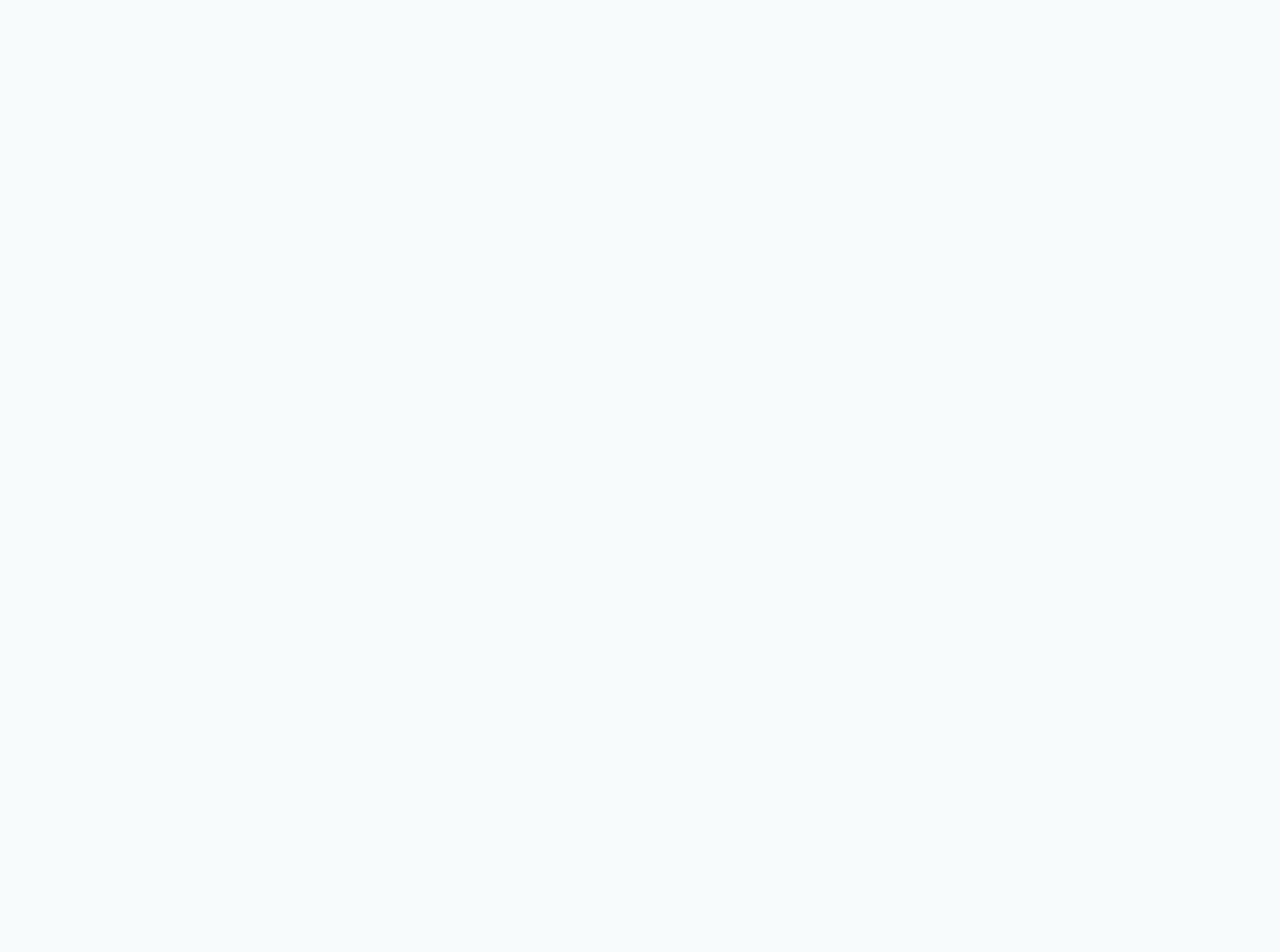
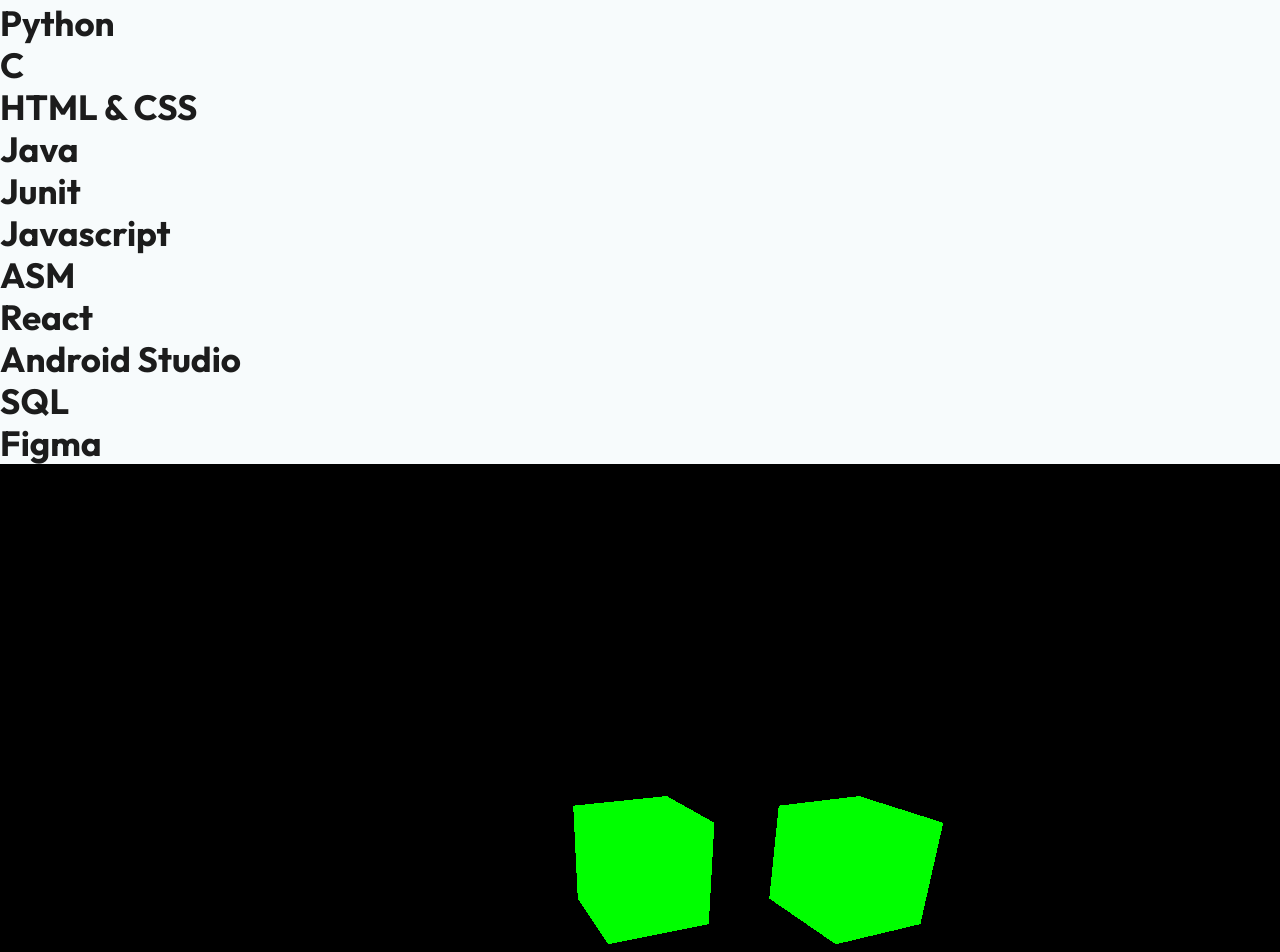
Before and after one commit to NimaShariatz/profile_page, a React (Vite) app: page / in a window 1280 px wide. Shown: the part 840-1792 px from the top of the page. Built offline with nearby package versions, Linux system fonts and the light colour scheme.

Commit message:
some threejs setup done

```diff
--- a/package.json
+++ b/package.json
@@ -13,7 +13,8 @@
     "@gsap/react": "^2.1.1",
     "gsap": "^3.12.5",
     "react": "^18.3.1",
-    "react-dom": "^18.3.1"
+    "react-dom": "^18.3.1",
+    "three": "^0.171.0"
   },
   "devDependencies": {
     "@eslint/js": "^9.17.0",
--- a/src/App.jsx
+++ b/src/App.jsx
@@ -1,5 +1,6 @@
 import Navigation from "./components/Navigation/Navigation.jsx"
 import Education from "./components/Education/Education.jsx"
+import Education_touchedOn from "./components/Education/Education_touchedOn.jsx"
 
 
 const App = () => {
@@ -7,6 +8,7 @@ const App = () => {
     <main className="bg-black">
       <Navigation/>
       <Education/>
+      <Education_touchedOn/>
       <div style={{paddingBottom: "1600px"}}>
 
       </div>
--- a/src/components/Education/Education.css
+++ b/src/components/Education/Education.css
@@ -115,6 +115,17 @@
 
 
 
+
+
+.webgl{
+
+    z-index: 2;
+}
+
+
+
+
+
 @media (max-width: 760px) {
     #edu_card_container{
         width: 82vw;
--- /dev/null
+++ b/src/components/Education/Education_touchedOn.jsx
@@ -0,0 +1,90 @@
+import * as THREE from 'three';
+import { useEffect, useState } from 'react';
+import '../Education/Education.css';
+import gsap from "gsap";
+
+
+const Education_touchedOn = () => {
+
+
+    useEffect(() => {
+        // Scene
+        const scene = new THREE.Scene();
+
+        // Box Geometry
+        const geometry = new THREE.BoxGeometry(1, 1, 1);
+        const material = new THREE.MeshBasicMaterial({ color: 0x00ff00 });
+        const cube1 = new THREE.Mesh(geometry, material);
+        const cube2 = new THREE.Mesh(geometry, material);
+
+        // Position the second cube beside the first one
+        cube2.position.x = 2;
+
+        scene.add(cube1);
+        scene.add(cube2);
+
+        // Camera
+        const camera = new THREE.PerspectiveCamera(75, window.innerWidth / window.innerHeight, 0.1, 1000);
+        camera.position.z = 5;
+
+        // Renderer
+        const renderer = new THREE.WebGLRenderer({ canvas: document.querySelector('.webgl') });
+        renderer.setSize(window.innerWidth, window.innerHeight);
+
+        // Animation loop
+        const animate = () => {
+            requestAnimationFrame(animate);
+
+            // Rotate the cubes
+            cube1.rotation.x += 0.001;
+            cube1.rotation.y += 0.001;
+            cube2.rotation.x += 0.001;
+            cube2.rotation.y += 0.001;
+
+            renderer.render(scene, camera);
+        };
+
+        animate();
+
+        // Cleanup on component unmount
+        return () => {
+            renderer.dispose();
+        };
+    }, []);
+
+
+
+
+
+
+
+
+    return (
+    <div>
+
+
+
+        <div style={{background:"transparent"}}>
+
+            <h1>Touched on</h1>
+            <h1>Python</h1>
+            <h1>C</h1>
+            <h1>HTML & CSS</h1>
+            <h1>Java</h1>
+            <h1>Junit</h1>
+            <h1>Javascript</h1>
+            <h1>ASM</h1>
+            <h1>React</h1>
+            <h1>Android Studio</h1>
+            <h1>SQL</h1>
+            <h1>Figma</h1>
+        </div>
+
+        <canvas className="webgl"></canvas>
+
+
+    </div>
+  )
+}
+
+export default Education_touchedOn
```
Also changed, not shown: 1 other file (tests, documents, lock files or other folders).
